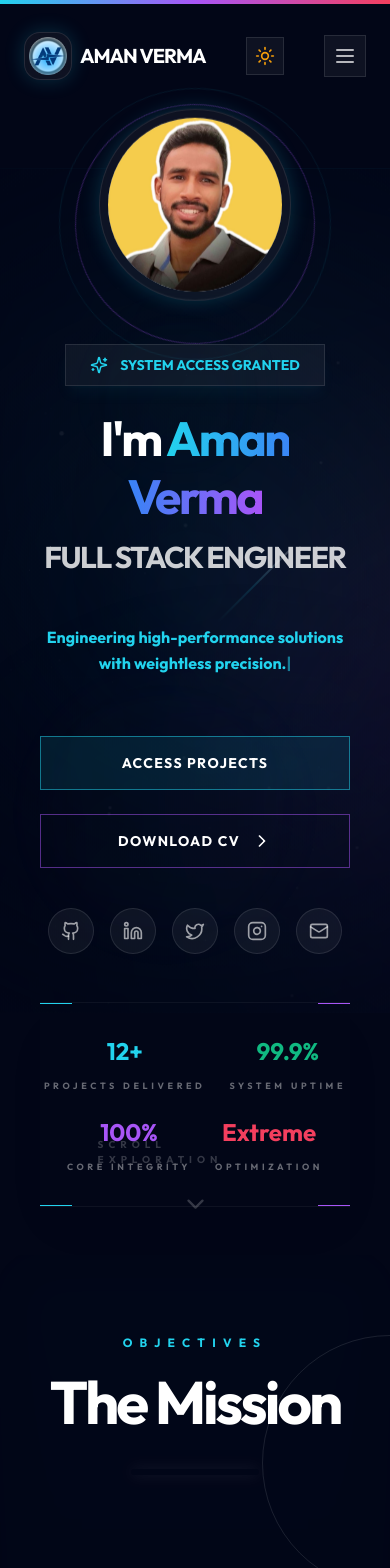
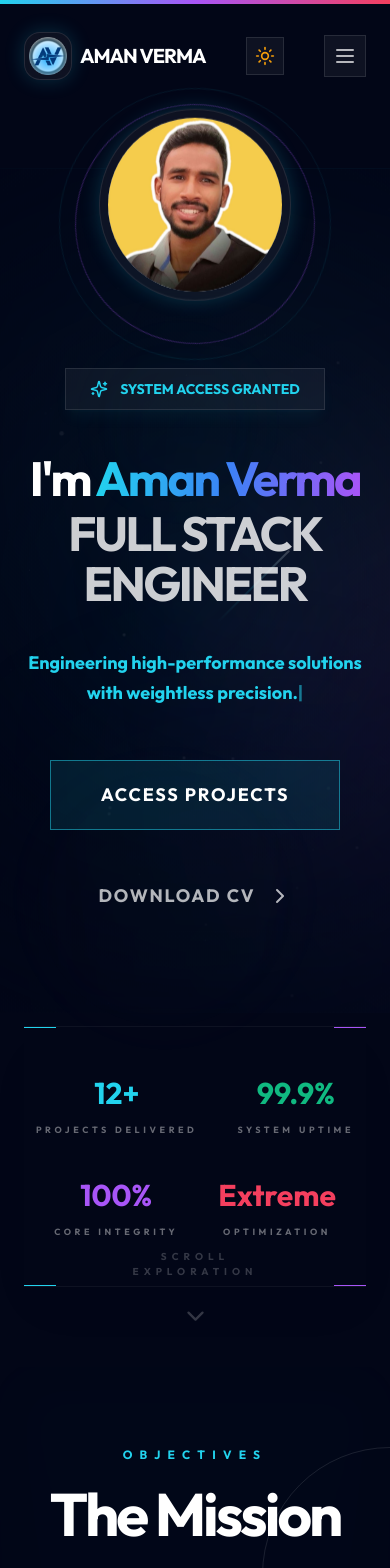
Before and after one commit to amanverma1729/Portfolio_Dev, a React (Vite) app: page / in a window 390 px wide. Shown: the top 1568 px of the page. Built offline with nearby package versions, Linux system fonts and the light colour scheme.

Commit message:
Revert accidental push of incomplete UI changes

```diff
--- a/package.json
+++ b/package.json
@@ -22,10 +22,6 @@
     "@types/react-dom": "^18.2.21",
     "@vitejs/plugin-react-swc": "^3.5.0",
     "autoprefixer": "^10.4.18",
-    "eslint": "^9.39.4",
-    "eslint-plugin-react": "^7.37.5",
-    "eslint-plugin-react-hooks": "^7.1.1",
-    "eslint-plugin-react-refresh": "^0.5.2",
     "postcss": "^8.4.35",
     "tailwindcss": "^3.4.1",
     "vite": "^5.1.6"
--- a/src/App.jsx
+++ b/src/App.jsx
@@ -12,7 +12,7 @@ import {
     Cpu, Globe, Rocket, Terminal, Code, Database, Server,
     Layers, GitBranch, Github, Palette, Layout, Atom, Coffee,
     Mail, Phone, MapPin, Linkedin, GraduationCap, Calendar, Star,
-    FileText, Briefcase, CheckCircle2, Send,
+    FileText, Briefcase, CheckCircle2, Send, Sun, Moon,
     Instagram, Twitter, MessageCircle, Ghost, Sparkles
 } from 'lucide-react';
 import logo from './assets/logo.png';
@@ -66,7 +66,7 @@ function App() {
             description: "Real-time communication platform with high-concurrency support. Implemented with sub-millisecond precision for seamless delivery.",
             impact: "Engineered sub-millisecond latency for 50+ concurrent streams using WebRTC and Socket.io.",
             tags: ["WebRTC", "Socket.io", "React", "Node.js"],
-            github: "https://github.com/amanverma1729",
+            github: "https://github.com/A-manverma",
             link: "#",
             accentColor: "rose"
         },
@@ -75,7 +75,7 @@ function App() {
             description: "High-intelligence retrieval system using vector embeddings to provide specialized knowledge responses with zero hallucination drift.",
             impact: "Architected a vector-search pipeline that improved response relevance by 65% across technical documentation.",
             tags: ["Python", "LangChain", "VectorDB", "OpenAI"],
-            github: "https://github.com/amanverma1729",
+            github: "https://github.com/A-manverma",
             link: "#",
             accentColor: "rose"
         },
@@ -84,7 +84,7 @@ function App() {
             description: "Multi-tenant digital storefront with atomic transaction handling, secure vault payments, and real-time inventory telemetry.",
             impact: "Implemented atomic ACID transactions supporting 1,000+ daily orders with 0% data inconsistency.",
             tags: ["React", "Express", "Stripe", "MongoDB"],
-            github: "https://github.com/amanverma1729",
+            github: "https://github.com/A-manverma",
             link: "#",
             accentColor: "rose"
         },
@@ -93,7 +93,7 @@ function App() {
             description: "Architected a professional career artifact generator with a focus on atomic design principles and seamless data-to-PDF serialization.",
             impact: "Streamlined PDF generation overhead by 30% through advanced data-to-blob serialization techniques.",
             tags: ["MongoDB", "Express", "React", "Node.js"],
-            github: "https://github.com/amanverma1729",
+            github: "https://github.com/A-manverma",
             link: "#",
             accentColor: "rose"
         },
@@ -102,7 +102,7 @@ function App() {
             description: "High-performance audio streaming interface with kinetic playback controls and a fully responsive orbital layout.",
             impact: "Delivered a pixel-perfect, zero-gravity UI with 60fps animations across all modern web viewports.",
             tags: ["HTML", "CSS", "JavaScript", "Framer Motion"],
-            github: "https://github.com/amanverma1729",
+            github: "https://github.com/A-manverma",
             link: "#",
             accentColor: "rose"
         }
@@ -176,8 +176,8 @@ function App() {
         { icon: <Mail size={22} />, text: "aman835400@gmail.com", href: "mailto:aman835400@gmail.com", color: "text-neon-cyan" },
         { icon: <Phone size={22} />, text: "8354002731", href: "tel:8354002731", color: "text-neon-violet" },
         { icon: <MapPin size={22} />, text: "Ghaziabad, India", href: "#", color: "text-neon-emerald" },
-        { icon: <Linkedin size={22} />, text: "Aman Verma", href: "https://www.linkedin.com/in/amanverma1729/", color: "text-neon-blue" },
-        { icon: <Github size={22} />, text: "GitHub Archive", href: "https://github.com/amanverma1729", color: "text-space-950 dark:text-white" },
+        { icon: <Linkedin size={22} />, text: "Aman Verma", href: "https://www.linkedin.com/in/amanverma2022/", color: "text-neon-blue" },
+        { icon: <Github size={22} />, text: "GitHub Archive", href: "https://github.com/A-manverma", color: "text-space-950 dark:text-white" },
     ];
 
     return (
@@ -440,11 +440,11 @@ function App() {
                         </div>
 
                         <div className="flex flex-wrap justify-center md:justify-end gap-6 md:gap-12 text-xs text-space-950/40 dark:text-white/40 font-black uppercase tracking-[0.4em] transition-colors max-w-sm md:max-w-none">
-                            <a href="https://github.com/amanverma1729" target="_blank" rel="noopener noreferrer" className="hover:text-neon-cyan transition-all flex items-center gap-2 group/link whitespace-nowrap">
+                            <a href="https://github.com/A-manverma" target="_blank" rel="noopener noreferrer" className="hover:text-neon-cyan transition-all flex items-center gap-2 group/link whitespace-nowrap">
                                 <Github size={16} className="group-hover/link:text-neon-cyan transition-colors" />
                                 <span>GitHub</span>
                             </a>
-                            <a href="https://www.linkedin.com/in/amanverma1729/" target="_blank" rel="noopener noreferrer" className="hover:text-neon-cyan transition-all flex items-center gap-2 group/link whitespace-nowrap">
+                            <a href="https://www.linkedin.com/in/amanverma2022/" target="_blank" rel="noopener noreferrer" className="hover:text-neon-cyan transition-all flex items-center gap-2 group/link whitespace-nowrap">
                                 <Linkedin size={16} className="group-hover/link:text-neon-cyan transition-colors" />
                                 <span>LinkedIn</span>
                             </a>
@@ -452,7 +452,7 @@ function App() {
                                 <Twitter size={16} className="group-hover/link:text-neon-cyan transition-colors" />
                                 <span>X (Twitter)</span>
                             </a>
-                            <a href="https://www.instagram.com/aman_verma1729?igsh=ZHQ4dDJob3YxZjdk" target="_blank" rel="noopener noreferrer" className="hover:text-neon-cyan transition-all flex items-center gap-2 group/link whitespace-nowrap">
+                            <a href="https://www.instagram.com/aman_verma1729/?hl=en" target="_blank" rel="noopener noreferrer" className="hover:text-neon-cyan transition-all flex items-center gap-2 group/link whitespace-nowrap">
                                 <Instagram size={16} className="group-hover/link:text-neon-cyan transition-colors" />
                                 <span>Instagram</span>
                             </a>
--- a/src/components/Hero.jsx
+++ b/src/components/Hero.jsx
@@ -1,6 +1,6 @@
 import React, { useState, useEffect } from 'react';
 import { motion, useMotionValue, useTransform } from 'framer-motion';
-import { ChevronDown, Sparkles, Github, Linkedin, Twitter, Instagram, Mail } from 'lucide-react';
+import { ChevronDown, Sparkles } from 'lucide-react';
 import profile from '../assets/profile.jpg';
 
 const TypingText = ({ texts, speed = 100, wait = 2000 }) => {
@@ -46,14 +46,6 @@ const Hero = ({
         "Defying limits to build the next generation of web interfaces."
     ];
 
-    const socialLinks = [
-        { icon: <Github size={20} />, href: "https://github.com/amanverma1729", color: "hover:text-neon-cyan" },
-        { icon: <Linkedin size={20} />, href: "https://www.linkedin.com/in/amanverma1729/", color: "hover:text-neon-blue" },
-        { icon: <Twitter size={20} />, href: "https://x.com/AmanVerma1729", color: "hover:text-neon-cyan" },
-        { icon: <Instagram size={20} />, href: "https://www.instagram.com/aman_verma1729?igsh=ZHQ4dDJob3YxZjdk", color: "hover:text-neon-rose" },
-        { icon: <Mail size={20} />, href: "mailto:aman835400@gmail.com", color: "hover:text-neon-violet" }
-    ];
-
     // Mouse Parallax Values
     const mouseX = useMotionValue(0);
     const mouseY = useMotionValue(0);
@@ -78,7 +70,7 @@ const Hero = ({
     }, [mouseX, mouseY]);
 
     return (
-        <section id="home" className="min-h-screen flex flex-col justify-start lg:justify-center items-center px-6 relative pt-32 lg:pt-48 pb-12 overflow-hidden">
+        <section id="home" className="min-h-screen flex flex-col justify-center items-center px-6 text-center relative pt-32 pb-20 overflow-hidden">
             {/* Parallax Background Blobs */}
             <motion.div
                 style={{ x: x1, y: y1 }}
@@ -89,11 +81,7 @@ const Hero = ({
                 className="absolute bottom-1/4 right-1/4 w-64 h-64 glass-card rounded-full blur-2xl neon-glow-violet opacity-10 dark:opacity-20 pointer-events-none"
             />
 
-            <div className="max-w-7xl relative z-10 w-full px-4 md:px-8 flex flex-col items-center">
-                <div className="flex flex-col lg:flex-row items-center justify-between w-full gap-12 lg:gap-24">
-
-                    {/* Left Column */}
-                    <div className="flex flex-col items-center lg:items-start text-center lg:text-left flex-1 w-full gap-6 lg:gap-8">
+            <div className="max-w-5xl relative z-10 flex flex-col items-center">
                 {/* Profile Photo Integration */}
                 <motion.div
                     initial={{ opacity: 0, scale: 0.5, rotate: -10 }}
@@ -104,7 +92,7 @@ const Hero = ({
                         damping: 20,
                         delay: 0.2
                     }}
-                    className="relative"
+                    className="relative mb-12"
                 >
                     <div className="w-48 h-48 md:w-64 md:h-64 rounded-full p-2 glass-card neon-glow-cyan overflow-hidden animate-float-slow transition-all duration-500 hover:neon-glow-violet group">
                         <img
@@ -135,27 +123,24 @@ const Hero = ({
                     initial={{ opacity: 0, scale: 0.9, y: 20 }}
                     animate={{ opacity: 1, scale: 1, y: 0 }}
                     transition={{ duration: 1, ease: "easeOut" }}
-                    className="inline-flex items-center gap-3 px-6 py-2.5 bg-black/5 dark:bg-white/5 border border-black/10 dark:border-white/10 text-sm md:text-base font-black text-neon-cyan shadow-lg shadow-neon-cyan/5 transition-colors"
+                    className="inline-flex items-center gap-3 px-6 py-2.5 bg-black/5 dark:bg-white/5 border border-black/10 dark:border-white/10 text-sm md:text-base font-black text-neon-cyan mb-10 shadow-lg shadow-neon-cyan/5 transition-colors"
                 >
                     <Sparkles size={18} />
                     <span>SYSTEM ACCESS GRANTED</span>
                 </motion.div>
 
                 <motion.h1
-                    className="text-5xl md:text-7xl lg:text-7xl xl:text-8xl font-black tracking-tighter leading-[1.05]"
+                    className="text-5xl md:text-9xl font-black tracking-tighter mb-10 leading-[1.05]"
                     initial={{ opacity: 0, y: 40 }}
                     animate={{ opacity: 1, y: 0 }}
                     transition={{ duration: 1, delay: 0.4, ease: "easeOut" }}
                 >
                     I'm <span className="text-gradient leading-[1.2]">{name}</span><br />
-                    <span className="text-3xl md:text-5xl text-space-900/80 dark:text-white/80 transition-colors uppercase tracking-tighter">{role}</span>
+                    <span className="text-5xl md:text-7xl text-space-900/80 dark:text-white/80 transition-colors uppercase tracking-tighter">{role}</span>
                 </motion.h1>
-                    </div>
 
-                    {/* Right Column */}
-                    <div className="flex flex-col items-center lg:items-start text-center lg:text-left flex-1 w-full lg:max-w-2xl">
                 <motion.p
-                            className="text-base md:text-lg text-space-900/50 dark:text-white/50 mb-8 max-w-2xl mx-auto lg:mx-0 leading-relaxed font-bold min-h-[4rem] md:h-12 transition-colors"
+                    className="text-lg md:text-xl text-space-900/50 dark:text-white/50 mb-12 max-w-2xl mx-auto leading-relaxed font-bold min-h-[4rem] md:h-12 transition-colors"
                     initial={{ opacity: 0, y: 40 }}
                     animate={{ opacity: 1, y: 0 }}
                     transition={{ duration: 1, delay: 0.6, ease: "easeOut" }}
@@ -164,55 +149,35 @@ const Hero = ({
                 </motion.p>
 
                 <motion.div
-                    className="flex flex-col items-center lg:items-start gap-8 mt-4 w-full"
+                    className="flex flex-col md:flex-row items-center justify-center gap-8"
                     initial={{ opacity: 0, y: 40 }}
                     animate={{ opacity: 1, y: 0 }}
                     transition={{ duration: 1, delay: 0.8, ease: "easeOut" }}
                 >
-                    <div className="flex flex-col md:flex-row items-center justify-center lg:justify-start gap-6 w-full">
                     <motion.a
                         href="#projects"
-                            className="w-full md:w-auto px-10 py-4 border border-neon-cyan/50 bg-neon-cyan/10 font-black text-sm md:text-base hover:neon-glow-cyan transition-all text-space-950 dark:text-white uppercase tracking-widest relative overflow-hidden group/btn"
-                            whileHover={{ y: -4, scale: 1.05 }}
+                        className="w-full md:w-auto px-12 py-5 border border-neon-cyan/50 bg-neon-cyan/10 font-black text-lg hover:neon-glow-cyan transition-all text-space-950 dark:text-white uppercase tracking-widest relative overflow-hidden group/btn"
+                        whileHover={{ y: -8, scale: 1.05 }}
                         whileTap={{ scale: 0.95 }}
                     >
                         <span className="relative z-10">Access Projects</span>
                         <div className="absolute inset-0 bg-gradient-to-r from-transparent via-black/10 dark:via-white/20 to-transparent -translate-x-full group-hover/btn:animate-shimmer" />
                     </motion.a>
-
                     <motion.a
                         href="https://a-manverma.github.io/Portfolio/resume.pdf"
                         target="_blank"
                         rel="noopener noreferrer"
-                            className="w-full md:w-auto px-10 py-4 border border-neon-violet/50 font-black text-sm md:text-base hover:bg-neon-violet/10 hover:neon-glow-violet transition-all text-space-950 dark:text-white uppercase tracking-widest flex justify-center items-center gap-3 group/cv"
-                            whileHover={{ y: -4, scale: 1.05 }}
-                            whileTap={{ scale: 0.95 }}
+                        className="w-full md:w-auto px-12 py-5 font-black text-lg text-space-950/70 dark:text-white/70 hover:text-neon-violet transition-all uppercase tracking-widest flex items-center gap-3 group/cv"
+                        whileHover={{ x: 10 }}
                     >
-                            <span>Download CV</span>
-                            <ChevronDown size={20} className="-rotate-90 group-hover/cv:translate-x-1 transition-transform" />
+                        <span className="group-hover/cv:underline decoration-neon-violet underline-offset-8">Download CV</span>
+                        <ChevronDown size={24} className="-rotate-90 group-hover/cv:translate-x-2 transition-transform" />
                     </motion.a>
-                    </div>
-
-                    <div className="flex flex-wrap items-center justify-center lg:justify-start gap-4 mt-2">
-                        {socialLinks.map((link, i) => (
-                            <a
-                                key={i}
-                                href={link.href}
-                                target="_blank"
-                                rel="noopener noreferrer"
-                                className={`p-3 rounded-full bg-black/5 dark:bg-white/5 border border-black/10 dark:border-white/10 text-space-950/60 dark:text-white/60 transition-all duration-300 hover:-translate-y-1 ${link.color}`}
-                            >
-                                {link.icon}
-                            </a>
-                        ))}
-                    </div>
                 </motion.div>
-                    </div>
-                </div>
 
                 {/* Technical Impact HUD */}
                 <motion.div
-                    className="mt-12 flex flex-wrap justify-center gap-6 md:gap-16 border-y border-black/5 dark:border-white/5 py-8 w-full max-w-4xl relative shadow-2xl shadow-black/5"
+                    className="mt-24 flex flex-wrap justify-center gap-10 md:gap-24 border-y border-black/5 dark:border-white/5 py-12 w-full max-w-4xl relative shadow-2xl shadow-black/5"
                     initial={{ opacity: 0, y: 20 }}
                     animate={{ opacity: 1, y: 0 }}
                     transition={{ duration: 1, delay: 1, ease: "easeOut" }}
@@ -229,7 +194,7 @@ const Hero = ({
                         { label: "Optimization", value: "Extreme", color: "text-neon-rose" }
                     ].map((stat, i) => (
                         <div key={i} className="flex flex-col items-center gap-3 group/stat">
-                            <span className={`text-2xl md:text-4xl font-black transition-all duration-500 group-hover:scale-110 ${stat.color}`}>{stat.value}</span>
+                            <span className={`text-3xl md:text-5xl font-black transition-all duration-500 group-hover:scale-110 ${stat.color}`}>{stat.value}</span>
                             <span className="text-[9px] md:text-[10px] uppercase tracking-[0.4em] text-space-900/40 dark:text-white/40 font-black">{stat.label}</span>
                         </div>
                     ))}
```
Also changed, not shown: project_details/run_instructions.md (deleted, +0 -42 lines), 4 other files (tests, documents, lock files or other folders). Lines whose indentation alone changed are shown as unchanged.
